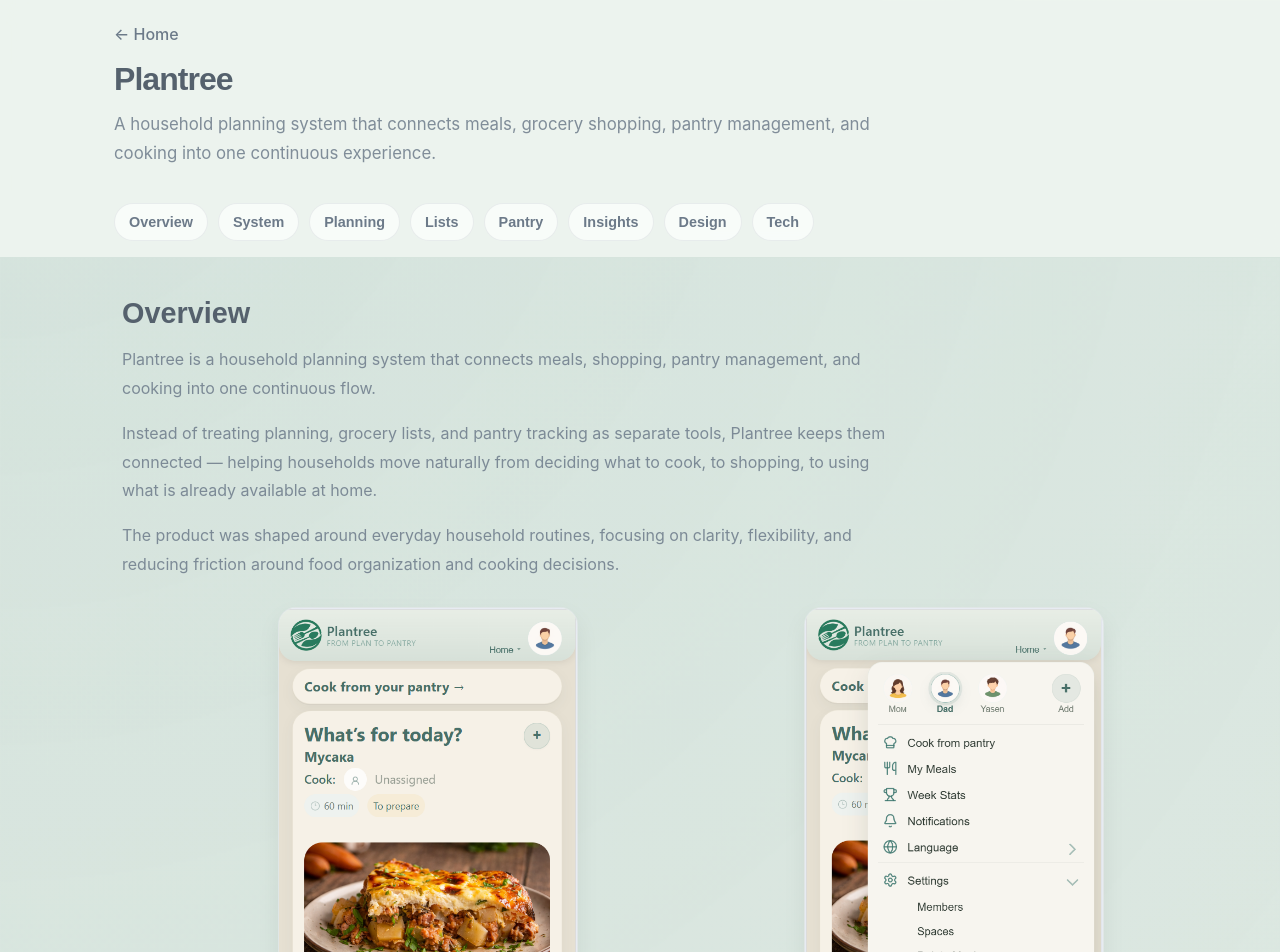
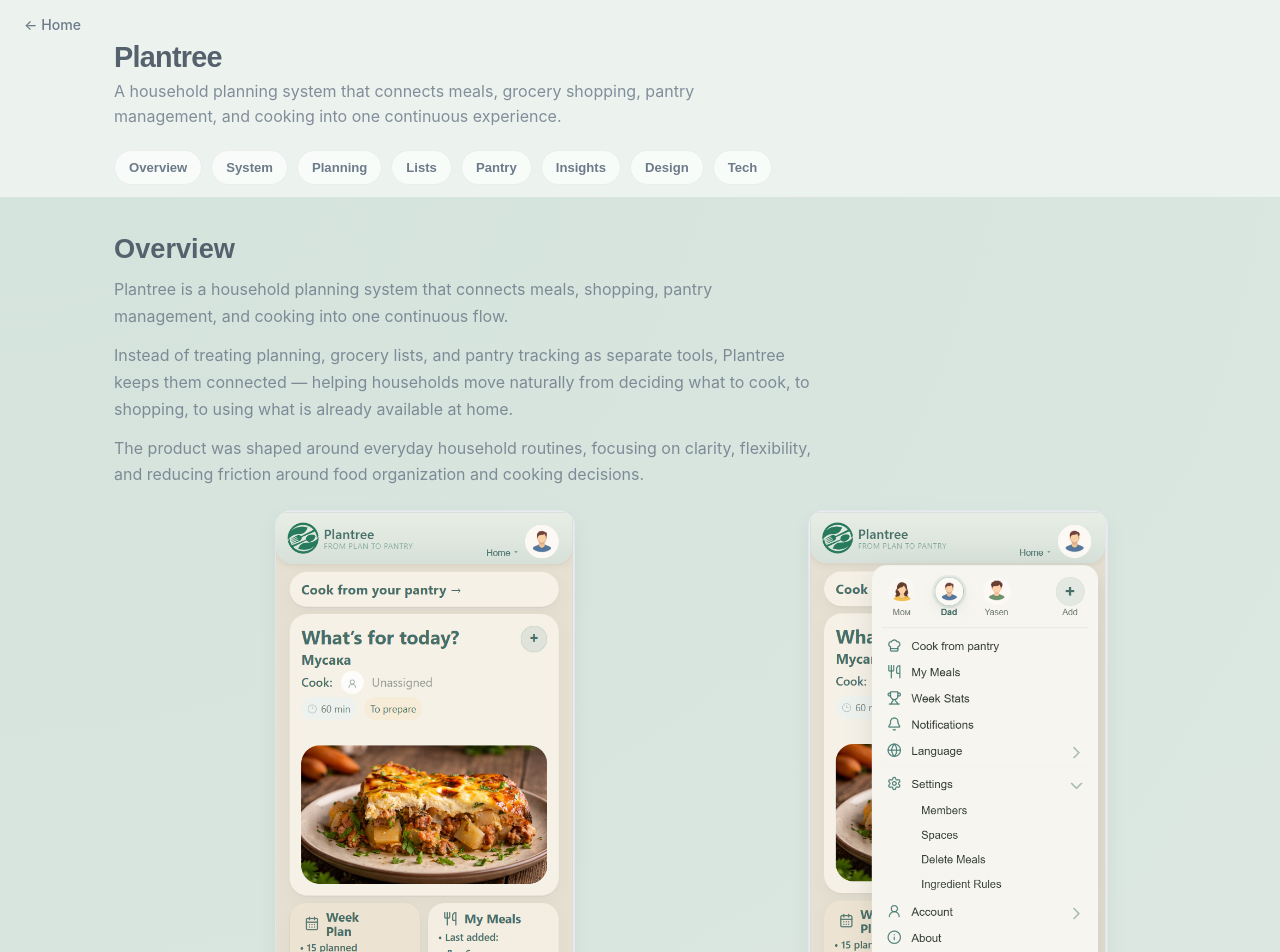
Before and after one commit to radigirl/radostina-portfolio, an Angular app: page /projects/plantree in a window 1280 px wide. Shown: the top 952 px of the page. Built offline with nearby package versions, Linux system fonts and the light colour scheme.

Commit message:
fixing global project styles

```diff
--- a/src/app/features/contact/contact.html
+++ b/src/app/features/contact/contact.html
@@ -13,13 +13,13 @@
             </p>
 
             <div class="contact-actions">
-                <button type="button" (click)="copyEmail()">
+                <a href="mailto:radostina.angelova.dev@gmail.com">
                     <svg viewBox="0 0 24 24" aria-hidden="true">
                         <path d="m22 7-8.991 5.727a2 2 0 0 1-2.009 0L2 7" />
                         <rect x="2" y="4" width="20" height="16" rx="2" />
                     </svg>
                     <span>Email</span>
-                </button>
+                </a>
 
                 <a href="https://www.linkedin.com/in/radostina-angelova/" target="_blank" rel="noopener">
                     <svg viewBox="0 0 24 24" aria-hidden="true">
--- a/src/app/features/projects/pengphin-detail/pengphin-detail.scss
+++ b/src/app/features/projects/pengphin-detail/pengphin-detail.scss
@@ -7,63 +7,41 @@
   min-height: 100vh;
 
   background:
-    radial-gradient(
-      circle at 20% 35%,
-      rgba(111, 170, 255, 0.10),
-      transparent 26%
-    ),
-    radial-gradient(
-      circle at 85% 75%,
-      rgba(255, 201, 111, 0.10),
-      transparent 24%
-    ),
-    linear-gradient(
-      180deg,
-      #f5f9ff 0%,
-      #f7fbff 42%,
-      #fffaf5 100%
-    );
+    radial-gradient(circle at top left, rgba(113, 168, 219, 0.16), transparent 32%),
+    linear-gradient(180deg, #edf5fb 0%, #f5f9fd 48%, #fffaf4 100%);
 
   color: $color-text;
 }
 
 .project-top {
-    background: rgba(238, 248, 255, 0.9);
-    border-bottom: 1px solid rgba(54, 80, 100, 0.12);
-}
-
-.back-link {
-    color: #45677d;
-}
-
-.back-link:hover {
-    color: #23506b;
+  background: rgba(237, 245, 251, 0.92);
+  border-bottom: 1px solid rgba(113, 168, 219, 0.14);
 }
 
 .project-title,
 .project-section h2,
 .project-points strong {
-    color: #23506b;
+  color: #29557a;
 }
 
 .project-subtitle,
 .project-section p {
-    color: rgba(54, 80, 100, 0.82);
+  color: rgba($color-text, 0.84);
 }
 
 .project-tabs button {
-    border: 1px solid rgba(54, 80, 100, 0.14);
-    background: rgba(255, 255, 255, 0.72);
-    color: #45677d;
+  border: 1px solid rgba(108, 122, 137, 0.1);
+  background: rgba(255, 255, 255, 0.68);
+  color: $color-text;
 }
 
 .project-tabs button:hover {
-    color: #23506b;
-    background: rgba(255, 255, 255, 0.95);
+  background: rgba(255, 255, 255, 0.92);
+  color: #29557a;
 }
 
 .project-section {
-    border-bottom: 1px solid rgba(54, 80, 100, 0.1);
+  border-bottom: 1px solid rgba(108, 122, 137, 0.08);
 }
 
 .project-section:last-of-type {
@@ -71,27 +49,28 @@
 }
 
 .project-points {
-    margin-top: 20px;
+  margin-top: 16px;
   padding-left: 18px;
   display: grid;
-    gap: 14px;
+  gap: 12px;
 }
 
 .project-points li {
-    line-height: 1.7;
+  line-height: 1.65;
 }
 
 .project-points strong {
-    color: #23506b;
+  display: inline-block;
+  margin-bottom: 4px;
 }
 
 .overview-images,
 .gameplay-images,
 .worlds-images,
 .mechanics-images {
-    margin: 28px auto 32px;
+  margin: 22px auto 24px;
   display: grid;
-    gap: 16px;
+  gap: 14px;
   justify-items: center;
 }
 
@@ -100,47 +79,27 @@
 .worlds-images img,
 .mechanics-images img {
   width: 100%;
-    max-width: 280px;
+  max-width: 300px;
   height: auto;
-    border-radius: 18px;
-    border: 1px solid rgba(54, 80, 100, 0.12);
-    background: rgba(255, 255, 255, 0.7);
-    box-shadow: 0 10px 24px rgba(35, 80, 107, 0.07);
+  border-radius: 16px;
+  border: 1px solid rgba(108, 122, 137, 0.1);
+  background: rgba(255, 255, 255, 0.62);
 }
 
 .design-images {
-    margin: 28px auto 32px;
+  margin: 22px auto 24px;
   display: grid;
-    gap: 24px;
-    align-items: start;
+  gap: 18px;
 }
 
 .design-images img {
   width: 100%;
-    height: auto;
-    display: block;
-    border-radius: 18px;
-    border: 1px solid rgba(54, 80, 100, 0.12);
-    background: rgba(255, 255, 255, 0.7);
-    box-shadow: 0 10px 24px rgba(35, 80, 107, 0.07);
-}
-
-/* =========================
-   RESPONSIVE
-========================= */
-
-@include mobile {
-
-    .overview-images,
-    .gameplay-images,
-    .worlds-images,
-    .mechanics-images {
-        grid-template-columns: 1fr;
-    }
+  border-radius: 16px;
+  border: 1px solid rgba(108, 122, 137, 0.1);
+  background: rgba(255, 255, 255, 0.62);
 }
 
 @include tablet-up {
-
   .overview-images,
   .gameplay-images,
   .worlds-images,
@@ -164,12 +123,10 @@
 }
 
 @include desktop-up {
-
   .overview-images,
   .gameplay-images,
   .worlds-images,
   .mechanics-images {
-        grid-template-columns: repeat(2, 1fr);
     max-width: 760px;
     margin-left: auto;
     margin-right: auto;
@@ -182,8 +139,6 @@
 
   .design-images .shot-mobile {
     grid-column: span 3;
-        max-width: 320px;
-        justify-self: center;
   }
 
   .design-images .shot-tablet {
--- a/src/app/features/projects/plantree-detail/plantree-detail.scss
+++ b/src/app/features/projects/plantree-detail/plantree-detail.scss
@@ -5,32 +5,38 @@
 :host {
   display: block;
   min-height: 100vh;
+
   background:
     radial-gradient(circle at top left, rgba(92, 143, 134, 0.18), transparent 32%),
     linear-gradient(180deg, #eef5ef 0%, #f8f3ea 52%, #fff8f2 100%);
+
   color: $color-text;
 }
 
 .project-top {
   background: rgba(238, 245, 239, 0.92);
-  border-bottom: 1px solid rgba(92, 143, 134, 0.16);
+  border-bottom: 1px solid rgba(92, 143, 134, 0.14);
 }
 
 .project-title,
 .project-section h2,
 .system-principles strong,
-.planning-points strong {
+.planning-points strong,
+.lists-points strong,
+.pantry-points strong,
+.insights-points strong,
+.design-points strong {
   color: $color-heading;
 }
 
 .project-subtitle,
 .project-section p {
-  color: rgba($color-text, 0.85);
+  color: rgba($color-text, 0.84);
 }
 
 .project-tabs button {
-  border: 1px solid rgba(108, 122, 137, 0.12);
-  background: rgba(255, 255, 255, 0.65);
+  border: 1px solid rgba(108, 122, 137, 0.1);
+  background: rgba(255, 255, 255, 0.62);
   color: $color-text;
 }
 
@@ -40,7 +46,7 @@
 }
 
 .project-section {
-  border-bottom: 1px solid rgba(108, 122, 137, 0.1);
+  border-bottom: 1px solid rgba(108, 122, 137, 0.08);
 }
 
 .project-section:last-of-type {
@@ -48,14 +54,14 @@
 }
 
 .system-diagram {
-  margin: 24px auto 28px;
-  padding: 12px;
-  border-radius: 20px;
+  margin: 20px auto 24px;
+  padding: 10px;
+  border-radius: 18px;
 
-  background: rgba(255, 255, 255, 0.65);
-  border: 1px solid rgba(108, 122, 137, 0.12);
+  background: rgba(255, 255, 255, 0.62);
+  border: 1px solid rgba(108, 122, 137, 0.1);
 
-  max-width: 100%; // mobile
+  max-width: 100%;
 }
 
 .system-diagram img {
@@ -70,10 +76,10 @@
 .pantry-points,
 .insights-points,
 .design-points {
-  margin-top: 20px;
+  margin-top: 16px;
   padding-left: 18px;
   display: grid;
-  gap: 14px;
+  gap: 12px;
 }
 
 .system-principles li,
@@ -82,7 +88,7 @@
 .pantry-points li,
 .insights-points li,
 .design-points li {
-  line-height: 1.7;
+  line-height: 1.65;
 }
 
 .system-principles strong,
@@ -92,8 +98,7 @@
 .insights-points strong,
 .design-points strong {
   display: inline-block;
-  margin-bottom: 6px;
-  color: $color-heading;
+  margin-bottom: 4px;
 }
 
 .planning-images,
@@ -101,9 +106,9 @@
 .lists-images,
 .insights-images,
 .pantry-images {
-  margin: 28px auto 32px;
+  margin: 22px auto 24px;
   display: grid;
-  gap: 16px;
+  gap: 14px;
   justify-items: center;
 }
 
@@ -120,20 +125,20 @@
   width: 100%;
   max-width: 280px;
   height: auto;
-  border-radius: 18px;
-  border: 1px solid rgba(108, 122, 137, 0.12);
-  background: rgba(255, 255, 255, 0.6);
+  border-radius: 16px;
+  border: 1px solid rgba(108, 122, 137, 0.1);
+  background: rgba(255, 255, 255, 0.58);
 }
 
 .overview-images img {
   max-width: 300px;
-  box-shadow: 0 10px 24px rgba(0, 0, 0, 0.06);
+  box-shadow: 0 8px 22px rgba(0, 0, 0, 0.05);
 }
 
 .design-images {
-  margin: 28px auto 32px;
+  margin: 22px auto 24px;
   display: grid;
-  gap: 24px;
+  gap: 18px;
   align-items: start;
 }
 
@@ -141,15 +146,10 @@
   width: 100%;
   height: auto;
   display: block;
-  border-radius: 18px;
-  border: 1px solid rgba(108, 122, 137, 0.12);
-  background: rgba(255, 255, 255, 0.6);
+  border-radius: 16px;
+  border: 1px solid rgba(108, 122, 137, 0.1);
+  background: rgba(255, 255, 255, 0.58);
 }
-
-
-/* =========================
-   RESPONSIVE
-========================= */
 
 @include mobile {
   .planning-images {
--- a/src/styles/components/_project-detail.scss
+++ b/src/styles/components/_project-detail.scss
@@ -5,7 +5,7 @@
   position: sticky;
   top: 0;
   z-index: 30;
-  padding-top: 24px;
+  padding-top: 10px;
   backdrop-filter: blur(12px);
   -webkit-backdrop-filter: blur(12px);
 }
@@ -13,14 +13,13 @@
 .back-link {
   display: inline-flex;
   align-items: center;
-  gap: 6px;
-  margin: 0 20px;
-  width: fit-content;
+  width: min(100%, 1100px);
+  margin: 0 auto;
+  padding: 0 18px;
   text-decoration: none;
   color: $color-text;
-  font-size: 0.95rem;
+  font-size: 0.82rem;
   font-weight: 500;
-  transition: color 0.2s ease, transform 0.2s ease;
 }
 
 .back-link:hover {
@@ -31,31 +30,31 @@
 .project-hero {
   width: min(100%, 1100px);
   margin: 0 auto;
-  padding: 16px 20px 16px;
+  padding: 6px 18px 10px;
 }
 
 .project-title {
-  margin: 0 0 12px;
+  margin: 0 0 6px;
   font-family: $font-heading;
-  font-size: 1.8rem;
-  font-weight: 600;
-  line-height: 1.12;
-  letter-spacing: -0.03em;
+  font-size: 1.45rem;
+  font-weight: 650;
+  line-height: 1.08;
+  letter-spacing: -0.025em;
 }
 
 .project-subtitle {
   margin: 0;
-  max-width: 48rem;
-  font-size: 1rem;
-  line-height: 1.75;
+  max-width: 42rem;
+  font-size: 0.9rem;
+  line-height: 1.45;
 }
 
 .project-tabs {
   width: min(100%, 1100px);
   margin: 0 auto;
   display: flex;
-  gap: 10px;
-  padding: 14px 20px;
+  gap: 8px;
+  padding: 8px 18px 10px;
   overflow-x: auto;
   overflow-y: hidden;
   flex-wrap: nowrap;
@@ -73,11 +72,11 @@
   display: inline-flex;
   align-items: center;
   justify-content: center;
-  min-height: 38px;
-  padding: 0 14px;
+  min-height: 34px;
+  padding: 0 13px;
   border-radius: 999px;
-  font-size: 0.9rem;
-  font-weight: 600;
+  font-size: 0.78rem;
+  font-weight: 650;
   cursor: pointer;
   transition:
     background-color 0.2s ease,
@@ -92,44 +91,88 @@
 .project-section {
   width: min(100%, 1100px);
   margin: 0 auto;
-  padding: 24px 20px;
-  scroll-margin-top: 220px;
+  padding: 24px 18px;
+  scroll-margin-top: 150px;
+}
+
+.project-section h2 {
+  margin: 0 0 10px;
+  font-family: $font-heading;
+  font-size: 1.35rem;
+  line-height: 1.12;
 }
 
 .project-section p {
   margin: 0;
-  max-width: 48rem;
-  font-size: 1rem;
-  line-height: 1.8;
+  max-width: 44rem;
+  font-size: 0.92rem;
+  line-height: 1.58;
 }
 
-.project-section p+p {
-  margin-top: 16px;
+.project-section p + p {
+  margin-top: 12px;
 }
 
 .project-section:last-of-type {
-  padding-bottom: 80px;
+  padding-bottom: 48px;
 }
 
-.project-section h2 {
-  margin: 0 0 12px;
-  font-family: $font-heading;
-  font-size: 1.7rem;
-  line-height: 1.1;
-}
+@include tablet-up {
+  .project-top {
+    padding-top: 12px;
+  }
 
-@include mobile {
-  .project-top {
-    padding-top: 10px;
+  .back-link {
+    padding: 0 24px;
+    font-size: 0.88rem;
   }
 
   .project-hero {
-    padding-top: 8px;
-    padding-bottom: 12px;
+    padding: 8px 24px 12px;
   }
 
   .project-title {
-    margin-bottom: 10px;
+    font-size: 1.65rem;
+  }
+
+  .project-subtitle {
+    font-size: 0.95rem;
+    line-height: 1.5;
+  }
+
+  .project-tabs {
+    gap: 9px;
+    padding: 9px 24px 12px;
+  }
+
+  .project-tabs button {
+    min-height: 35px;
+    padding: 0 14px;
+    font-size: 0.82rem;
+  }
+
+  .project-section {
+    padding: 30px 24px;
+  }
+
+  .project-section h2 {
+    margin-bottom: 12px;
+    font-size: 1.55rem;
+  }
+
+  .project-section p {
+    font-size: 0.96rem;
+    line-height: 1.62;
+  }
+}
+
+@include desktop-up {
+  .project-top {
+    padding-top: 14px;
+  }
+
+  .project-title {
+    font-size: 1.8rem;
   }
 
   .project-subtitle {
@@ -138,64 +181,19 @@
   }
 
   .project-tabs {
-    padding-top: 10px;
-    padding-bottom: 12px;
-  }
-}
-
-@include tablet-up {
-  .back-link {
-    margin: 0 24px;
-    font-size: 1rem;
-  }
-
-  .project-hero {
-    padding: 20px 24px 16px;
-  }
-
-  .project-title {
-    font-size: 2.1rem;
-  }
-
-  .project-subtitle {
-    font-size: 1.05rem;
-  }
-
-  .project-tabs {
-    padding: 16px 24px;
+    overflow-x: visible;
   }
 
   .project-section {
-    padding: 32px 24px;
+    padding: 36px 24px;
   }
 
   .project-section h2 {
-    font-size: 1.8rem;
-    margin-bottom: 16px;
+    font-size: 1.7rem;
+  }
+
+  .project-section p {
+    font-size: 1rem;
+    line-height: 1.68;
   }
 }
-
-@include desktop-up {
-  .back-link {
-    width: min(100%, 1100px);
-    display: flex;
-    margin: 0 auto;
-    padding: 0 24px;
-  }
-
-  .project-hero {
-    padding: 18px 24px 18px;
-  }
-
-  .project-title {
-    font-size: 2rem;
-  }
-
-  .project-tabs {
-    overflow-x: visible;
-  }
-
-   .project-section {
-    padding: 40px 32px;
-  }
-}
```
Also changed, not shown: src/app/app.ts (+16 -3 lines), src/app/features/contact/contact.scss (+4 -11 lines), src/app/features/contact/contact.ts (+0 -25 lines). Lines whose indentation alone changed are shown as unchanged.
